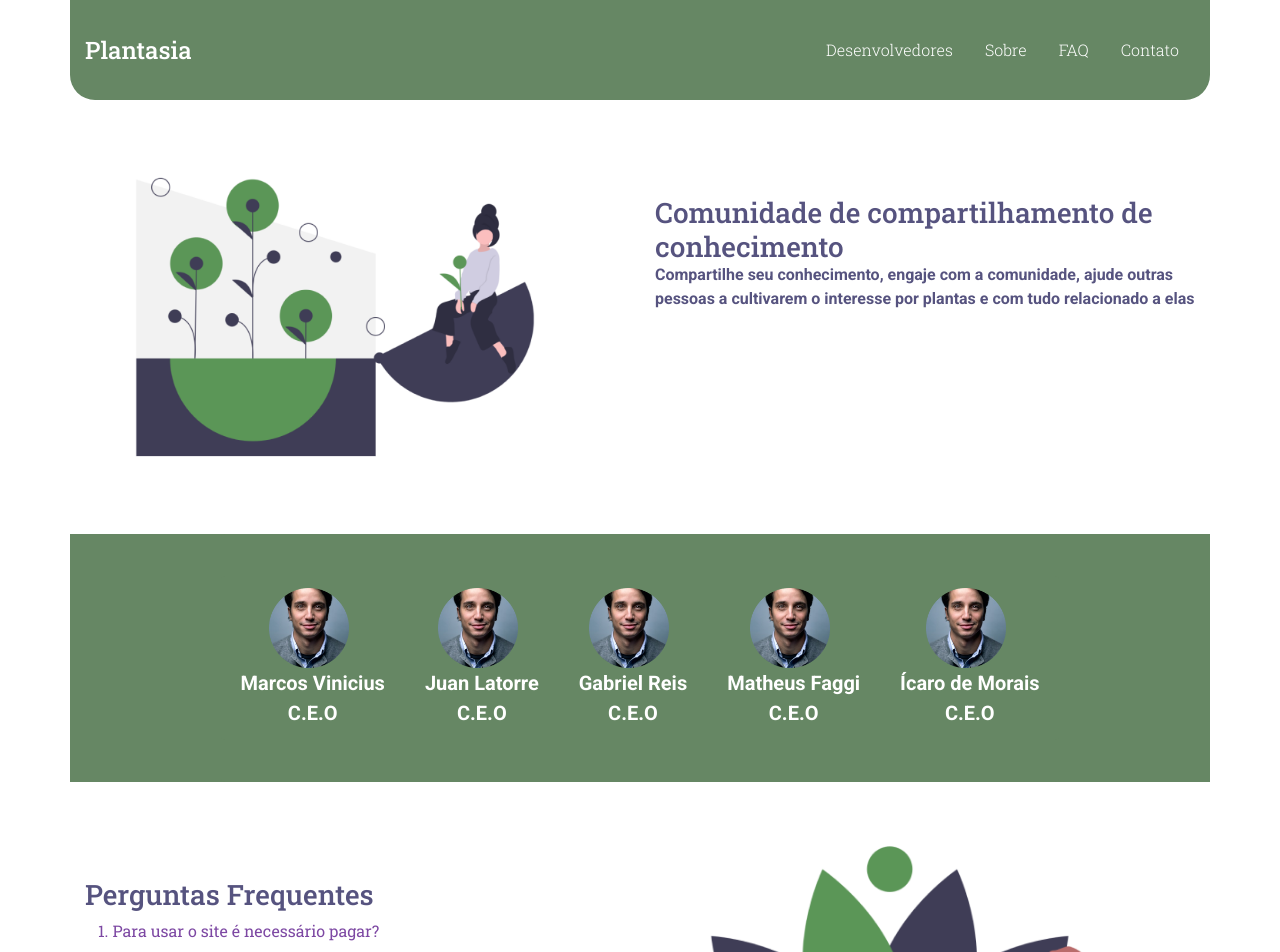
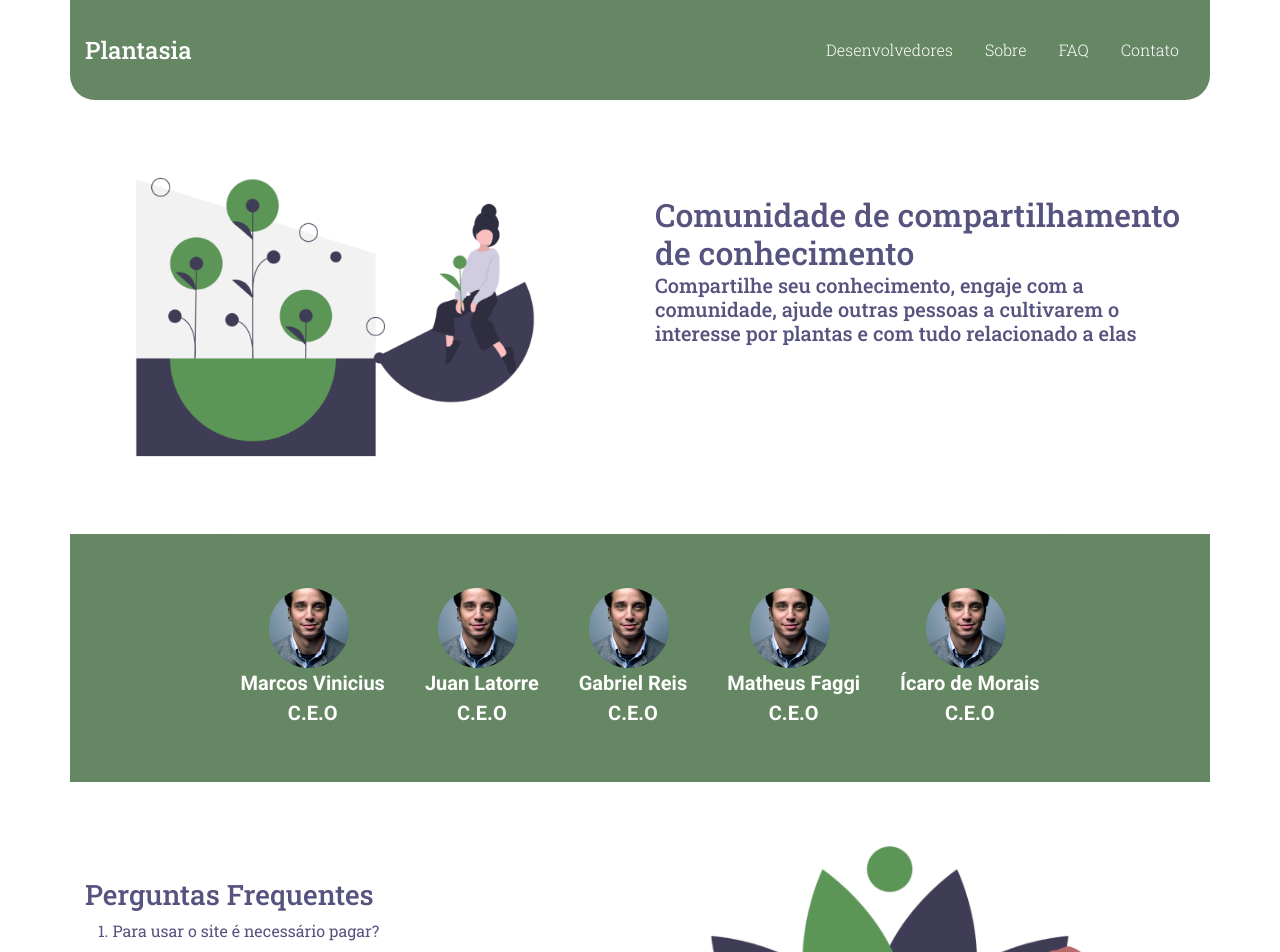
Before and after one commit to Plantasia/frontend, a Next.js app: page / in a window 1280 px wide. Shown: the top 952 px of the page. Built offline with nearby package versions, Linux system fonts and the light colour scheme.

Commit message:
example usign only html and fix box-shadow issue

```diff
--- a/src/pages/index.tsx
+++ b/src/pages/index.tsx
@@ -13,7 +13,6 @@ import {
   CardHeaderQuestion,
   AccordionCollapseQuestion,
   CardBodyQuestion,
-  P,
 } from "../styles/components/LandingPage"
 
 export default function HomePage(props) {
@@ -39,12 +38,12 @@ export default function HomePage(props) {
         </Col>
 
         <ColColeredText xs="6" className="pt-5">
-          <h3>Comunidade de compartilhamento de conhecimento</h3>
-          <P>
+          <h2>Comunidade de compartilhamento de conhecimento</h2>
+          <h5>
             Compartilhe seu conhecimento, engaje com a comunidade, ajude outras
             pessoas a cultivarem o interesse por plantas e com tudo relacionado
             a elas
-          </P>
+          </h5>
         </ColColeredText>
       </Row>
       <RowPeople className="justify-content-md-center mb-5">
@@ -109,7 +108,7 @@ export default function HomePage(props) {
                   as={Button}
                   variant="link"
                   eventKey="0"
-                  styled={{ color: "#56537f" }}
+                  style={{ color: "#56537f", boxShadow: "none" }}
                 >
                   1. Para usar o site é necessário pagar?
                 </Accordion.Toggle>
--- a/src/styles/components/LandingPage.tsx
+++ b/src/styles/components/LandingPage.tsx
@@ -16,11 +16,6 @@ export const LadingGlobalStyle = createGlobalStyle`
 
 export const ColColeredText = styled(Col)`
   color: #56537f;
-`
-
-export const P = styled.p`
-  font-size: 16px;
-  font-family: "Roboto";
 `
 
 export const RowPeople = styled(Row)`
@@ -56,6 +51,7 @@ export const CardHeaderQuestion = styled(Card.Header)`
 `
 
 export const AccordionCollapseQuestion = styled(Accordion.Collapse)`
+  box-shadow: none;
   background-color: #fff;
 `
 
```
